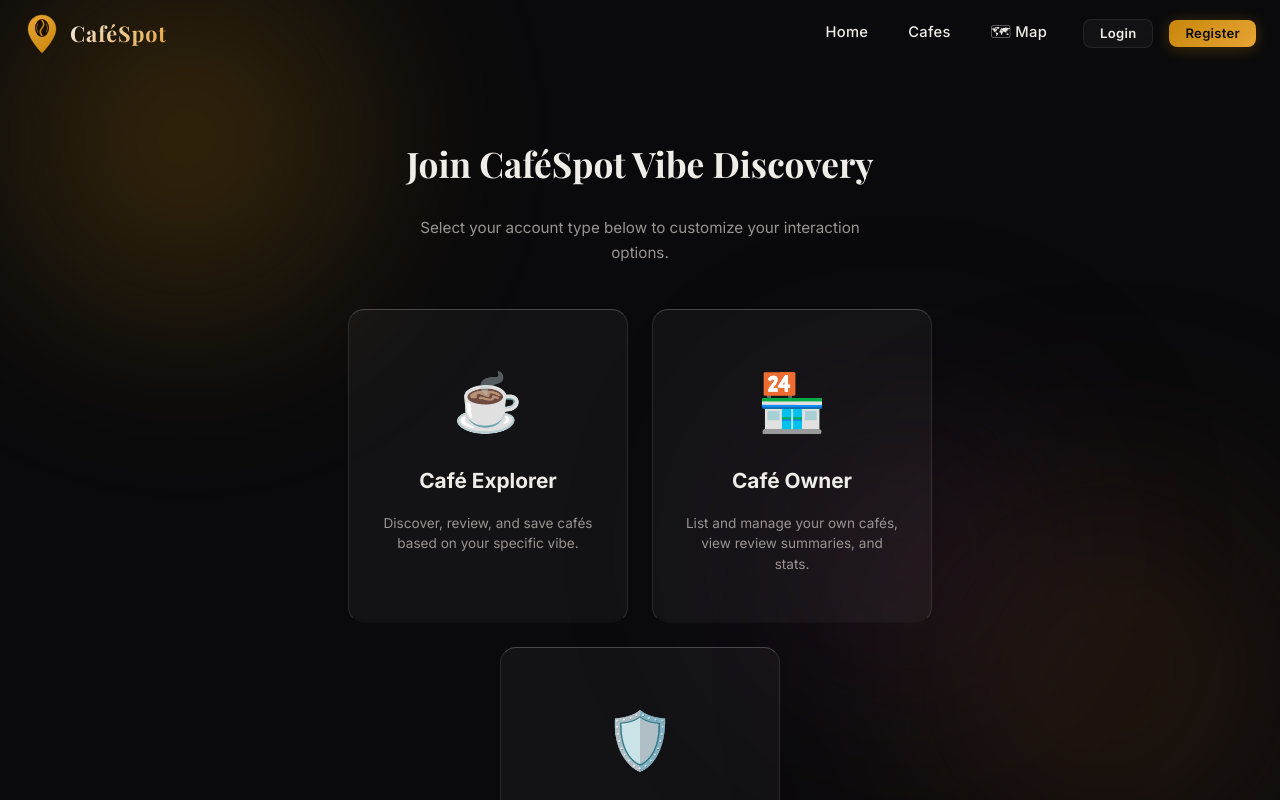
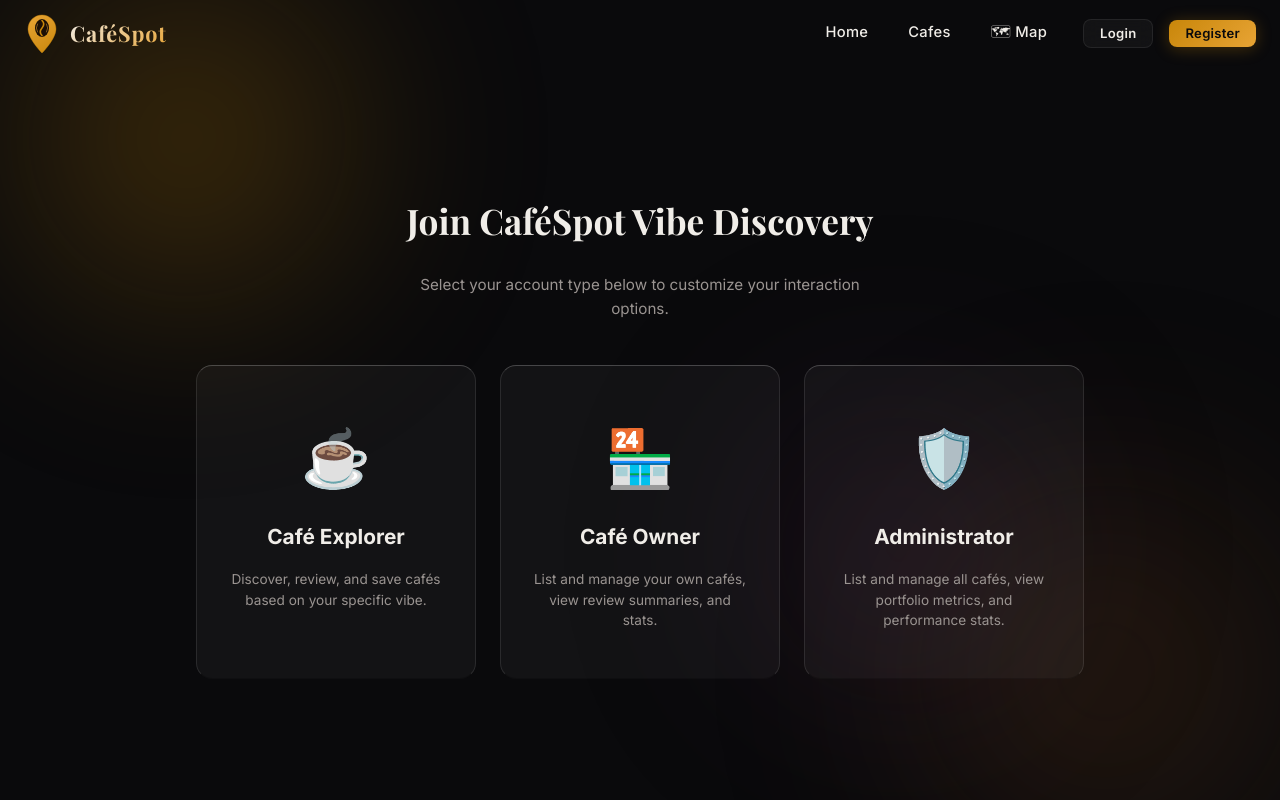
Before and after one commit to mwarandekar-zoro/CafeSpot, a React (Vite) app in the folder frontend/: page /register in a window 1280 px wide. Shown: the top 800 px of the page. Built offline with nearby package versions, Linux system fonts and the light colour scheme; no server answers.

Commit message:
style(frontend): expand card selection container width to 960px to display three cards side-by-side

```diff
--- a/frontend/src/pages/Login.jsx
+++ b/frontend/src/pages/Login.jsx
@@ -43,7 +43,7 @@ export default function Login() {
   if (!selectedRole) {
     return (
       <div className="flex-center page-content container fade-in" style={{ paddingBottom: "64px" }}>
-        <div style={{ maxWidth: "680px", textAlign: "center", display: "flex", flexDirection: "column", gap: "24px", alignItems: "center" }}>
+        <div style={{ maxWidth: "960px", textAlign: "center", display: "flex", flexDirection: "column", gap: "24px", alignItems: "center" }}>
           <h2 style={{ fontFamily: "var(--font-serif)", fontSize: "2.2rem" }}>Choose Your Entrance Vibe</h2>
           <p style={{ color: "var(--text-secondary)", fontSize: "0.95rem", maxWidth: "480px" }}>
             Select how you want to access the CaféSpot platform today to tailor your experience.
--- a/frontend/src/pages/Register.jsx
+++ b/frontend/src/pages/Register.jsx
@@ -48,7 +48,7 @@ export default function Register() {
   if (!selectedRole) {
     return (
       <div className="flex-center page-content container fade-in" style={{ paddingBottom: "64px" }}>
-        <div style={{ maxWidth: "680px", textAlign: "center", display: "flex", flexDirection: "column", gap: "24px", alignItems: "center" }}>
+        <div style={{ maxWidth: "960px", textAlign: "center", display: "flex", flexDirection: "column", gap: "24px", alignItems: "center" }}>
           <h2 style={{ fontFamily: "var(--font-serif)", fontSize: "2.2rem" }}>Join CaféSpot Vibe Discovery</h2>
           <p style={{ color: "var(--text-secondary)", fontSize: "0.95rem", maxWidth: "480px" }}>
             Select your account type below to customize your interaction options.
```
